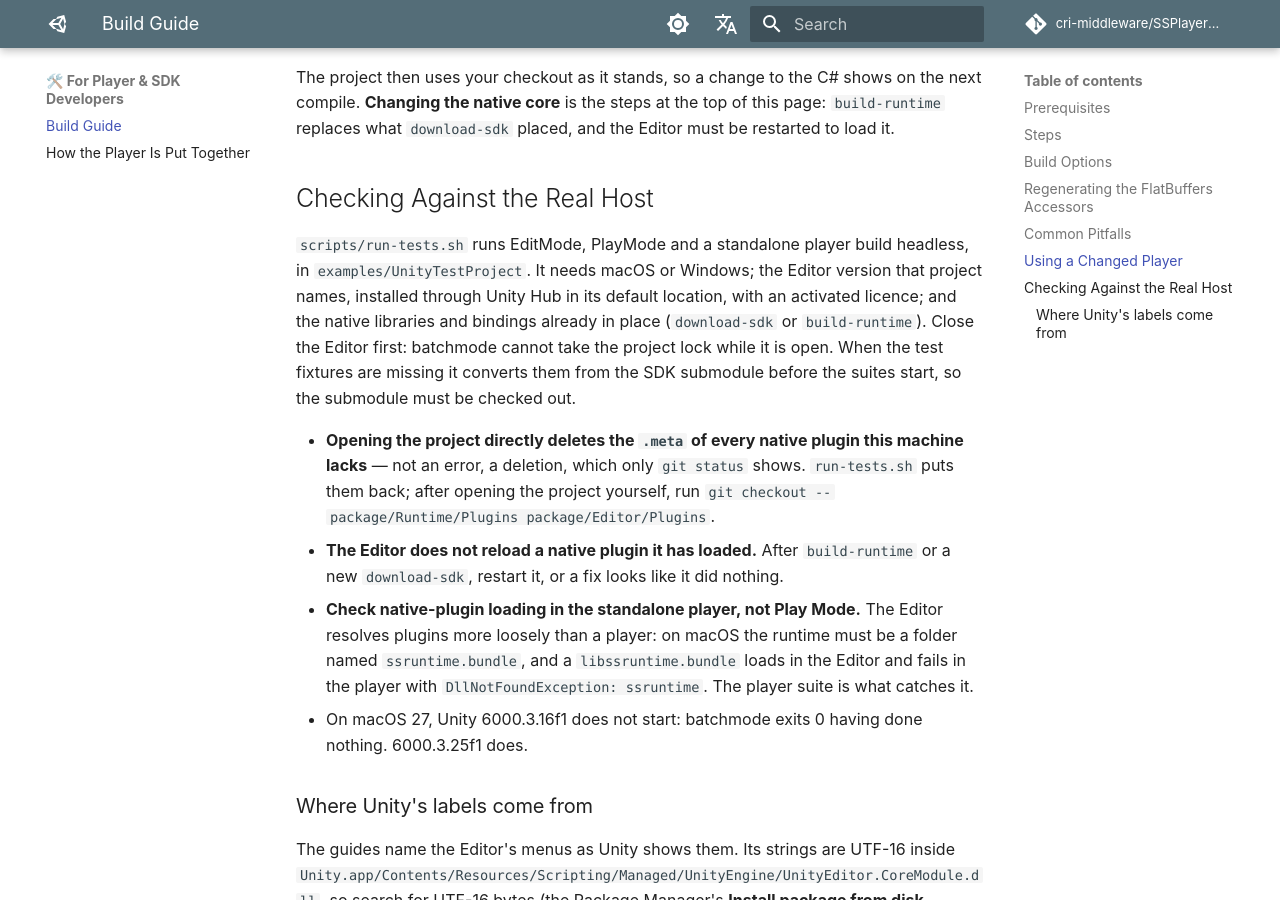
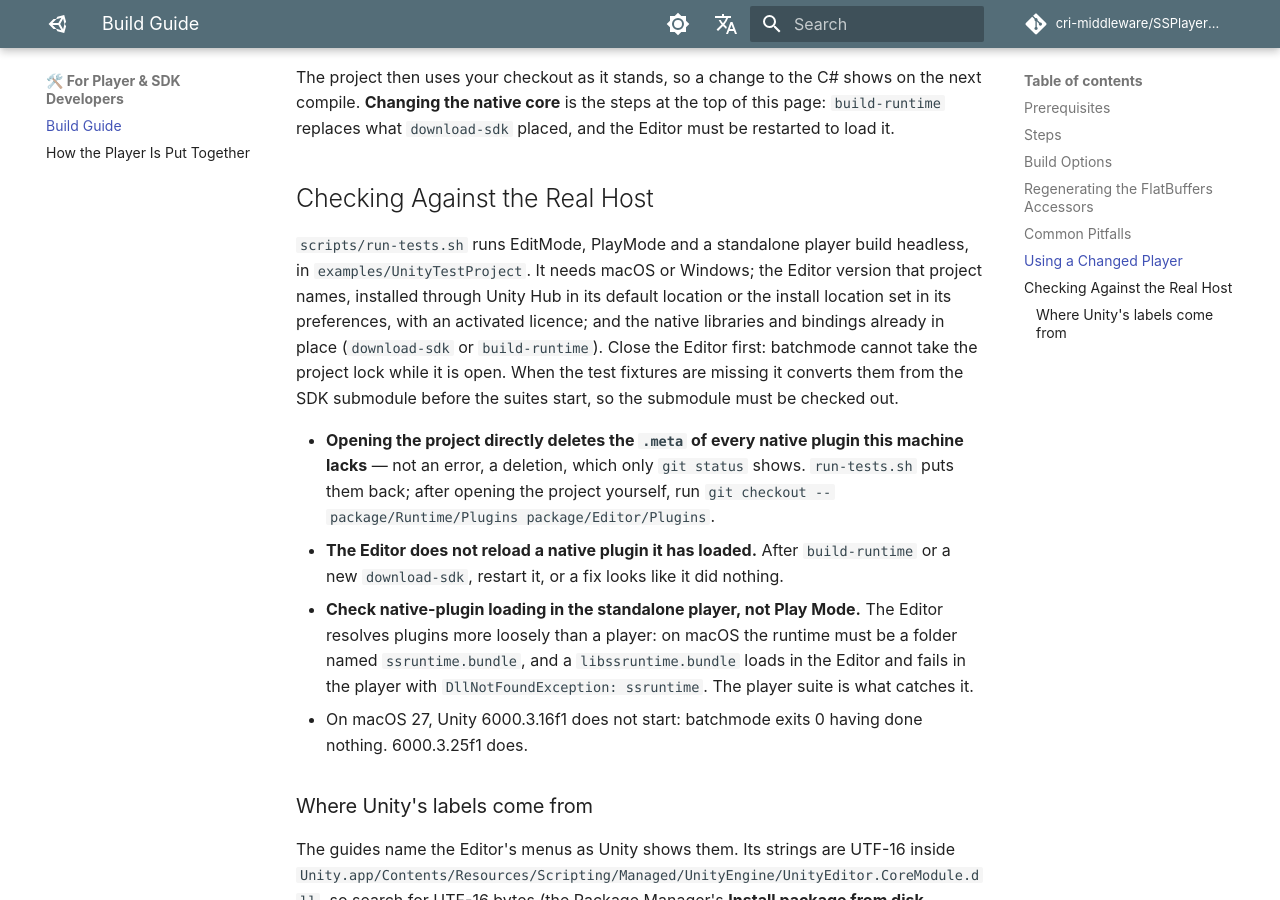
Before and after one commit to cri-middleware/SSPlayerForUnity, an MkDocs documentation site: the page built from docs/en/development/build.md, in a window 1280 px wide and 900 px high, scrolled down 3688 px. Built offline with MkDocs 1.6.1 and Material for MkDocs 9.7.7, drawn with Linux system fonts in a browser that asks for light colours; comment, search, counter and statistics services are not loaded.

Commit message:
fix: find the test Editor in the Unity Hub's install location too
run-tests looked for the Editor only in the Hub's default install
folder, so an Editor installed where the Hub's preferences put it (for
example on another drive) was reported missing and no suite ran. Look
there next: the Hub keeps that location in secondaryInstallPath.json
(%APPDATA%\UnityHub on Windows, ~/Library/Application Support/UnityHub
on macOS). When neither has the Editor, the error lists every path
tried. The .sh, the .ps1, their --help and the build guide in both
languages say the same.

```diff
--- a/docs/en/development/build.md
+++ b/docs/en/development/build.md
@@ -119,10 +119,11 @@ compile. **Changing the native core** is the steps at the top of this page: `bui
 
 `scripts/run-tests.sh` runs EditMode, PlayMode and a standalone player build headless, in
 `examples/UnityTestProject`. It needs macOS or Windows; the Editor version that project names,
-installed through Unity Hub in its default location, with an activated licence; and the native
-libraries and bindings already in place (`download-sdk` or `build-runtime`). Close the Editor first:
-batchmode cannot take the project lock while it is open. When the test fixtures are missing it
-converts them from the SDK submodule before the suites start, so the submodule must be checked out.
+installed through Unity Hub in its default location or the install location set in its preferences,
+with an activated licence; and the native libraries and bindings already in place (`download-sdk` or
+`build-runtime`). Close the Editor first: batchmode cannot take the project lock while it is open.
+When the test fixtures are missing it converts them from the SDK submodule before the suites start,
+so the submodule must be checked out.
 
 - **Opening the project directly deletes the `.meta` of every native plugin this machine lacks**
   — not an error, a deletion, which only `git status` shows. `run-tests.sh` puts them back; after
```
Also changed, not shown: docs/ja/development/build.md (+1 -1 lines), 2 other files.
